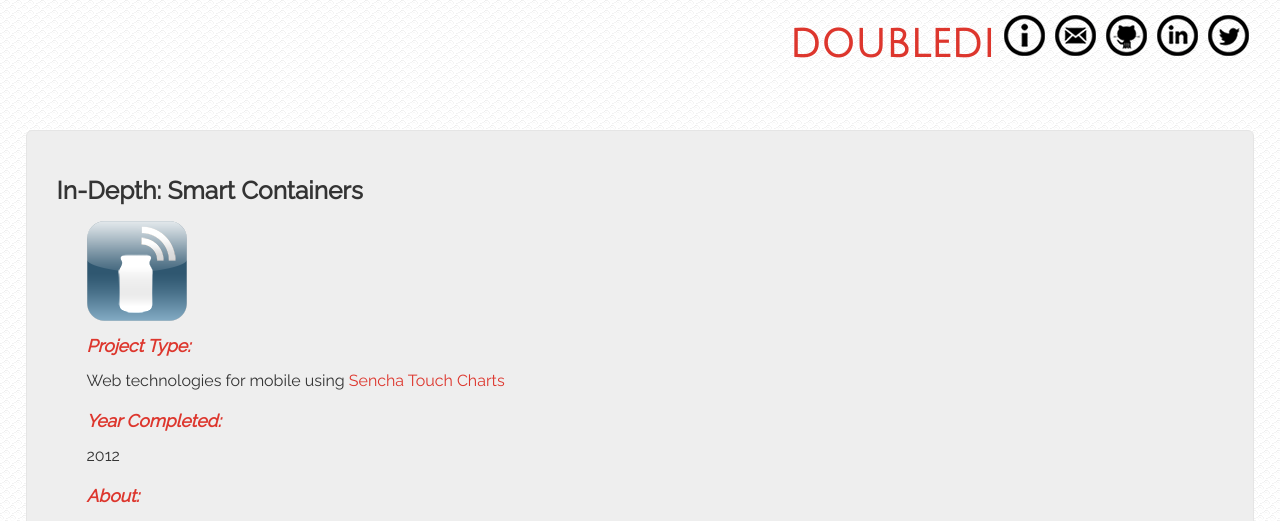
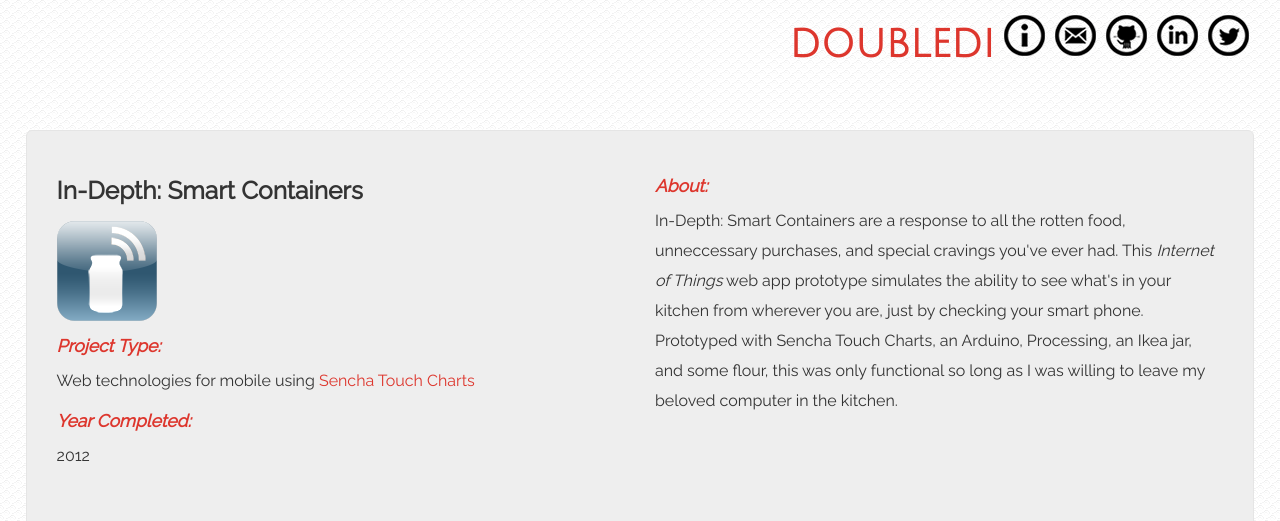
Before and after one commit to diannamertz/doubledi.github.com, a Jekyll site: the page built from indepth.html, in a window 1280 px wide. Shown: the top 521 px of the page. Built offline with Jekyll 4.4.1, drawn with Linux system fonts in a browser that asks for light colours; grey boxes are pictures that could not be loaded.

Commit message:
change indepth images

```diff
--- a/indepth.html
+++ b/indepth.html
@@ -6,10 +6,9 @@ title: In-Depth Smart Containers
 
 <div class="row-fluid space">
   <div class="span12 hero-unit">
-    <div class="span12">
+
+<div class="span6">
   <h3>In-Depth: Smart Containers</h3>
-</div>
-<div class="span6">
   <img src="{{ site.baseurl }}/img/indepth_icon.png"/>
 	<h4>Project Type:</h4>
 	Web technologies for mobile using <a href="http://www.sencha.com/" target="_blank">Sencha Touch Charts</a>
```
